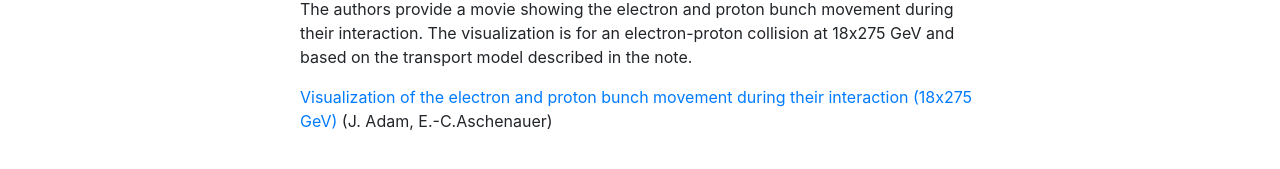
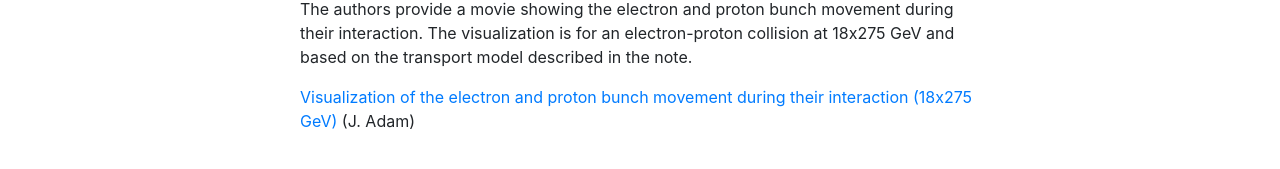
Before and after one commit to kkauder/eic.github.io, a Jekyll site: the page built from _resources/simulations.md, in a window 1280 px wide. Shown: the part 538-707 px from the top of the page. Built offline with Jekyll 4.4.1, drawn with Linux system fonts in a browser that asks for light colours; nearby versions of some CDN libraries.

Commit message:
Corrected author list for visualization of the electron and proton bunch movement during their interaction.

```diff
--- a/_data/documents.yml
+++ b/_data/documents.yml
@@ -100,7 +100,7 @@
 - name: Note-Simulations-BeamEffects-Movie.mp4
   url: 'https://github.com/eic/documents/blob/master/reports/general/Note-Simulations-BeamEffects-Movie.mp4'
   title: Visualization of the electron and proton bunch movement during their interaction (18x275 GeV)
-  author: 'J. Adam, E.-C.Aschenauer'
+  author: 'J. Adam'
   venue:
   resource: github
   type: 'report'
```
